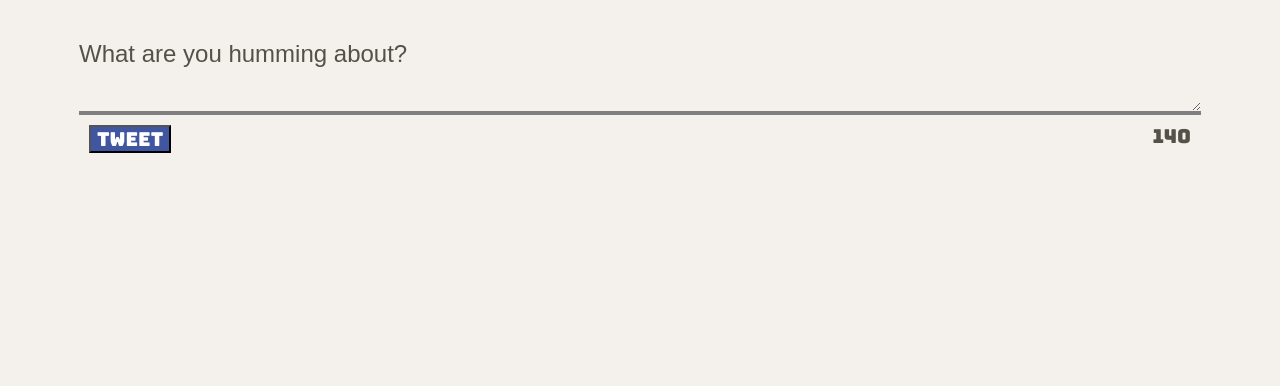
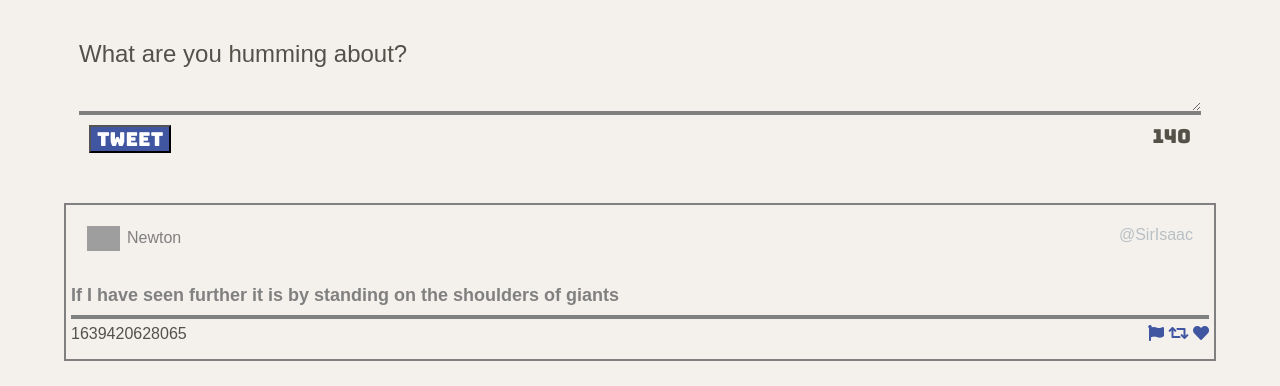
Before and after one commit to simarjeet518/tweeeter, a website: page public/index.html in a window 1280 px wide. Shown: the part 520-906 px from the top of the page. Before the commit the page ends 800 px from the top, so only its background shows below. Drawn offline with nearby package versions, Linux system fonts and the light colour scheme; grey boxes are pictures that could not be loaded.

Commit message:
function to add dynamic html structure as article tag added

```diff
--- a/public/scripts/client.js
+++ b/public/scripts/client.js
@@ -1,5 +1,54 @@
-/*
- * Client-side JS logic goes here
- * jQuery is already loaded
- * Reminder: Use (and do all your DOM work in) jQuery's document ready function
- */
+$(document).ready(function () {
+
+ function createTweetElement (tweetObj) {
+
+    return `<article class="tweets" id="tweets">
+             <header>
+              <div id="user-avatar">
+                <img src=${tweetObj.user.avatars} />
+                <span>${tweetObj.user.name} </span>
+              </div>
+                 <span>${tweetObj.user.handle}</span>
+            </header>
+            <p>${tweetObj.content.text} </p>
+            <footer>
+             <span>${tweetObj.created_at}</span>
+             <div class="icons">
+               <i class="fas fa-flag"></i>
+               <i class="fas fa-retweet"></i>
+              <i class="fas fa-heart"></i>
+             </div>
+           </footer>
+        </article>`
+  }
+
+
+  const tweetData = [{
+    "user": {
+      "name": "Newton",
+      "avatars": "https://i.imgur.com/73hZDYK.png",
+      "handle": "@SirIsaac"
+    },
+    "content": {
+      "text": "If I have seen further it is by standing on the shoulders of giants"
+    },
+    "created_at": 1639420628065
+  },
+  {
+    "user": {
+      "name": "Descartes",
+      "avatars": "https://i.imgur.com/nlhLi3I.png",
+      "handle": "@rd"
+    },
+    "content": {
+      "text": "Je pense , donc je suis"
+    },
+    "created_at": 1639507028065
+  }
+
+  ]
+
+  const $tweet =createTweetElement(tweetData[0]);
+
+  $("#tweets-container").append($tweet);
+});
--- a/public/styles/tweets-display.css
+++ b/public/styles/tweets-display.css
@@ -3,15 +3,28 @@
   border:grey solid 2px;
   padding: 5px;
   width:100%;
+  margin-bottom: 25px;
 }
  .tweets:hover{
   box-shadow: 5px 5px 0px 0px #bdb7af;
 
   }
+  #user-avatar {
+    display:flex;
+
+  }
+  #user-avatar img{
+    width: 40px;
+    padding-right: 7px;
+  }
+  #user-avatar span {
+    align-self: center;
+    color:gray;
+
+  }
 
   .tweets header {
     padding:1em;
-    font-size: 20px;
     display: flex;
     flex-direction: row;
     justify-content: space-between;
@@ -21,17 +34,14 @@
     color: rgb(184, 191, 197);
   }
 
-  .tweets i {
-    color: rgb(87, 84, 84);
-  }
-
   .tweets p {
     size:40px;
-    padding-bottom: 25px;
+    padding-bottom: 10px;
     font-size: 18px;
     font-weight: bold;
     color: grey;
     border-bottom: grey solid 4px;
+    margin-bottom: 6px;
   }
 
   .tweets footer .fas  {
@@ -43,8 +53,8 @@
   }
 
  footer {
-    margin-top:10px;
     display:flex;
     flex-direction: row;
     justify-content: space-between;
+    margin-bottom: 10px;
   }
--- a/server/data-files/initial-tweets.json
+++ b/server/data-files/initial-tweets.json
@@ -8,7 +8,7 @@
     "content": {
       "text": "If I have seen further it is by standing on the shoulders of giants"
     },
-    "created_at": 1639372831543
+    "created_at": 1639420628065
   },
   {
     "user": {
@@ -19,6 +19,6 @@
     "content": {
       "text": "Je pense , donc je suis"
     },
-    "created_at": 1639459231543
+    "created_at": 1639507028065
   }
 ]
```
